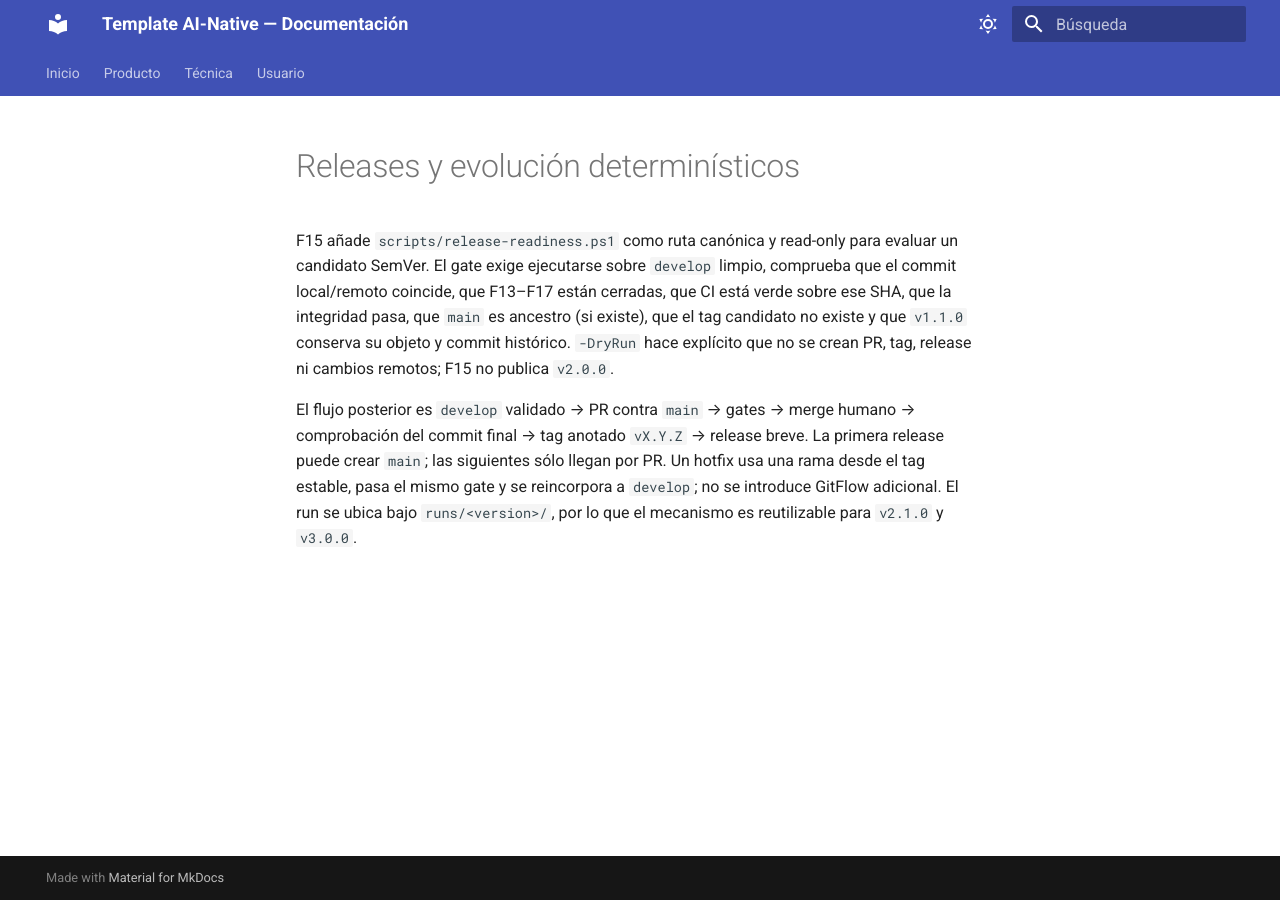
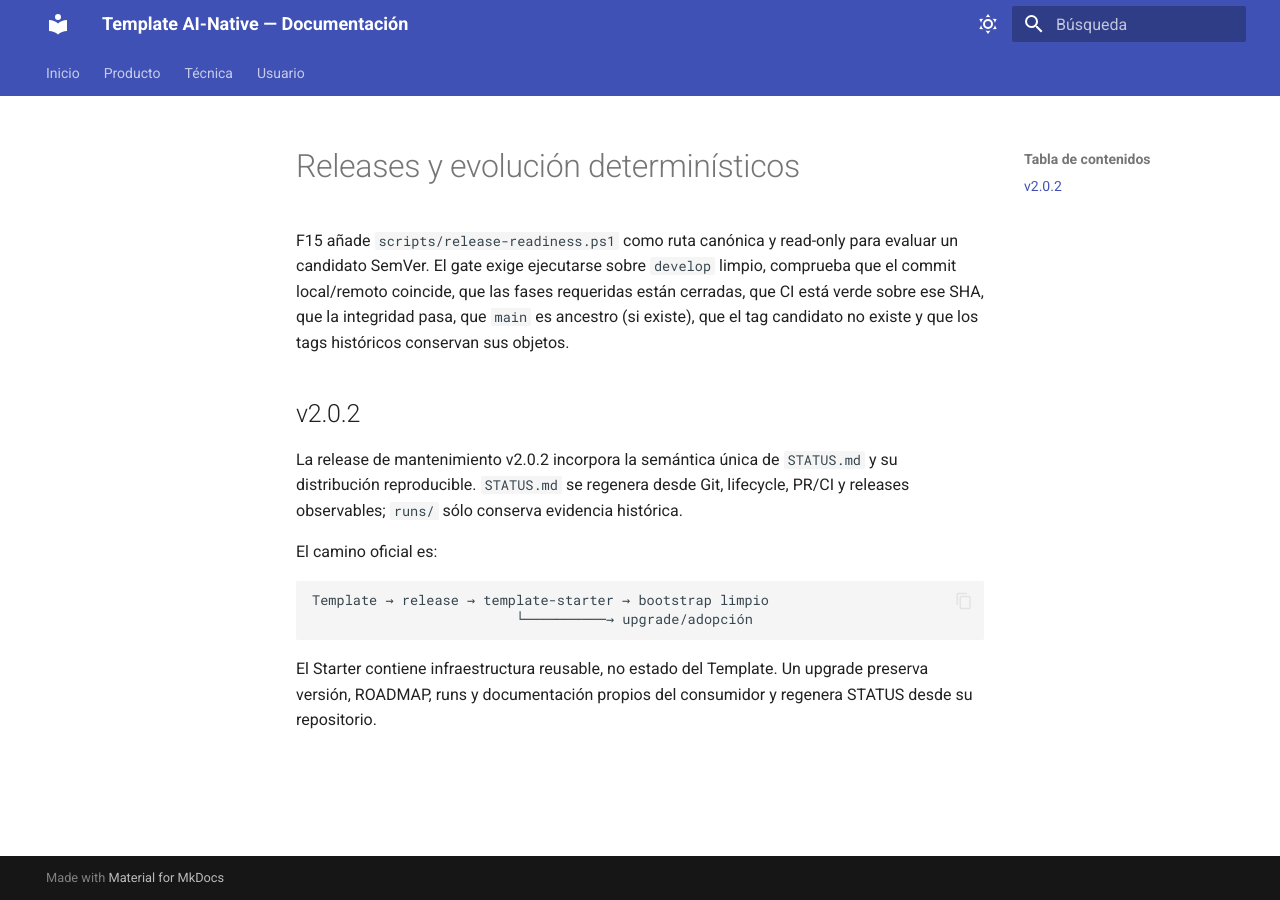
Before and after one commit to jlbellonGmail/template, an MkDocs documentation site: the page built from docs/tecnica/releases-evolucion.md, in a window 1280 px wide. Built offline with MkDocs 1.6.1 and Material for MkDocs 9.7.7, drawn with Linux system fonts in a browser that asks for light colours.

Commit message:
release: prepare v2.0.2 candidate evidence

````diff
--- a/docs/tecnica/releases-evolucion.md
+++ b/docs/tecnica/releases-evolucion.md
@@ -2,16 +2,24 @@
 
 F15 añade `scripts/release-readiness.ps1` como ruta canónica y read-only para
 evaluar un candidato SemVer. El gate exige ejecutarse sobre `develop` limpio,
-comprueba que el commit local/remoto coincide, que F13–F17 están cerradas, que
-CI está verde sobre ese SHA, que la integridad pasa, que `main` es ancestro (si
-existe), que el tag candidato no existe y que `v1.1.0` conserva su objeto y
-commit histórico. `-DryRun` hace explícito que no se crean PR, tag, release ni
-cambios remotos; F15 no publica `v2.0.0`.
+comprueba que el commit local/remoto coincide, que las fases requeridas están
+cerradas, que CI está verde sobre ese SHA, que la integridad pasa, que `main`
+es ancestro (si existe), que el tag candidato no existe y que los tags
+históricos conservan sus objetos.
 
-El flujo posterior es `develop` validado → PR contra `main` → gates → merge
-humano → comprobación del commit final → tag anotado `vX.Y.Z` → release breve.
-La primera release puede crear `main`; las siguientes sólo llegan por PR. Un
-hotfix usa una rama desde el tag estable, pasa el mismo gate y se reincorpora
-a `develop`; no se introduce GitFlow adicional. El run se ubica bajo
-`runs/<version>/`, por lo que el mecanismo es reutilizable para `v2.1.0` y
-`v3.0.0`.
+## v2.0.2
+
+La release de mantenimiento v2.0.2 incorpora la semántica única de `STATUS.md`
+y su distribución reproducible. `STATUS.md` se regenera desde Git, lifecycle,
+PR/CI y releases observables; `runs/` sólo conserva evidencia histórica.
+
+El camino oficial es:
+
+```text
+Template → release → template-starter → bootstrap limpio
+                         └──────────→ upgrade/adopción
+```
+
+El Starter contiene infraestructura reusable, no estado del Template. Un
+upgrade preserva versión, ROADMAP, runs y documentación propios del consumidor
+y regenera STATUS desde su repositorio.
````
Also changed, not shown: ROADMAP.md (+5 -0 lines), runs/v2.0.2/22-auditoria-release-v2/SUMMARY.md (added, +10 -0 lines), runs/v2.0.2/22-auditoria-release-v2/audit-1.md (added, +12 -0 lines), runs/v2.0.2/22-auditoria-release-v2/code-review-1.md (added, +10 -0 lines), runs/v2.0.2/22-auditoria-release-v2/test-report-1.md (added, +10 -0 lines).
